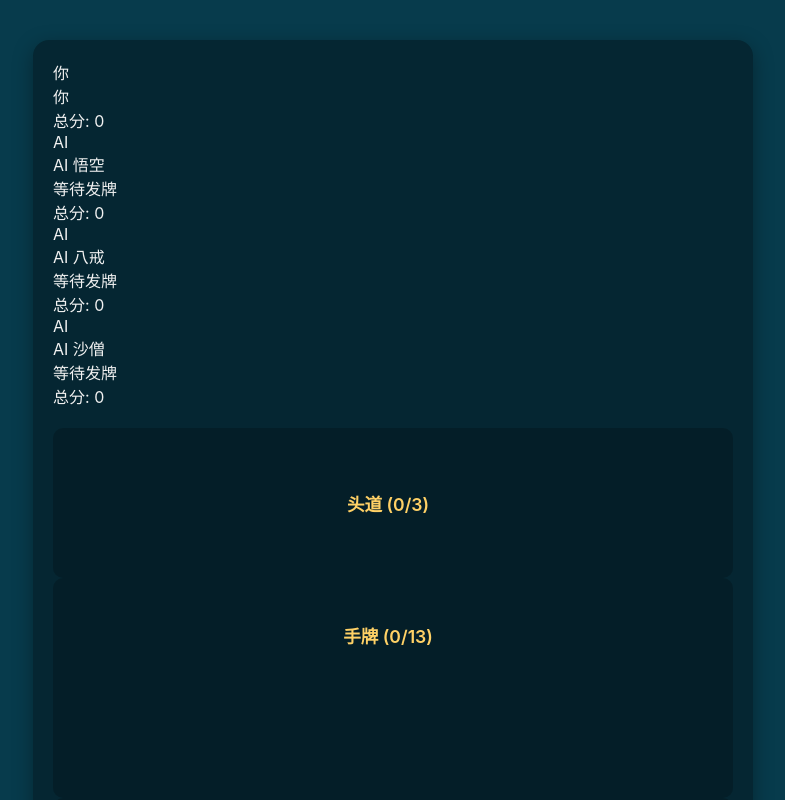
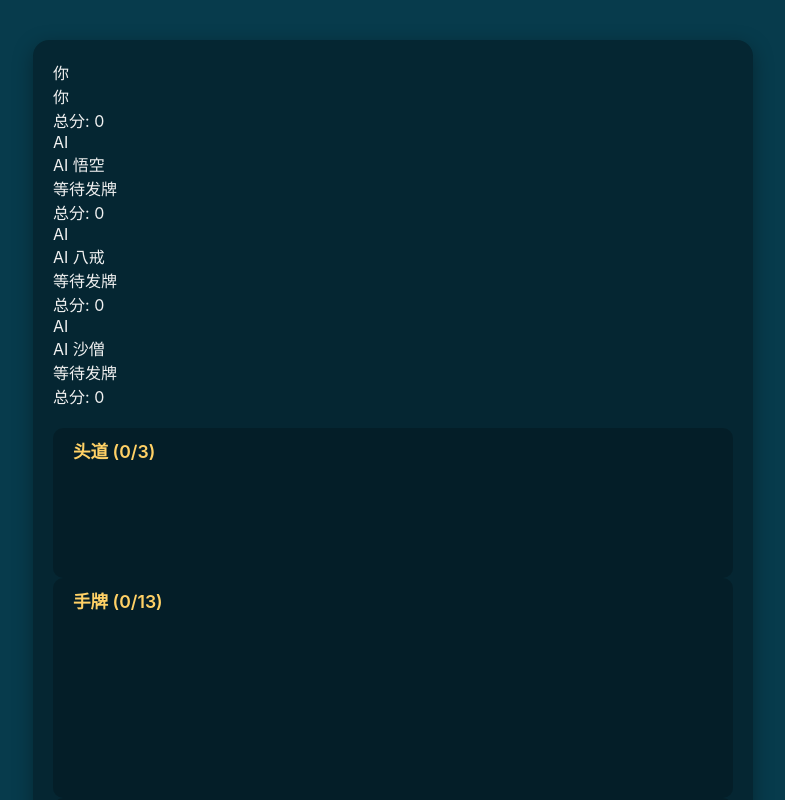
Before and after one commit to wen952555/sss, a React (Create React App) app in the folder frontend/: page / in a window 1280 px wide. Shown: the top 800 px of the page, without its empty margins (247-1032 px from the left). Built offline with nearby package versions, Linux system fonts and the light colour scheme.

Commit message:
Update HandArea.js

```diff
--- a/frontend/src/components/HandArea.js
+++ b/frontend/src/components/HandArea.js
@@ -1,35 +1,31 @@
-// frontend/src/components/HandArea.js
+// frontend/src/components/HandArea.js - 简化版，文字和卡牌在同一层级
 import React from 'react';
 import { Droppable } from 'react-beautiful-dnd';
 import CardComponent from './Card';
 
 const HandArea = ({ droppableId, title, cards, evaluatedHandType, allowWrap = false }) => {
   return (
-    // .hand-area-zone 这个外层包裹可能不再那么重要，主要样式集中在 .hand-area
     <div className="hand-area-zone">
       <Droppable droppableId={droppableId} direction="horizontal">
         {(provided, snapshot) => (
           <div
             ref={provided.innerRef}
             {...provided.droppableProps}
-            // hand-area 现在需要处理内部文字和卡牌的布局
             className={`hand-area ${snapshot.isDraggingOver ? 'droppable-active' : ''} ${allowWrap ? 'allow-wrapping' : ''}`}
           >
-            {/* 方案一：将文字放在卡牌上方或角落 (使用绝对定位或flex order) */}
-            <div className="hand-area-overlay-info">
+            {/* 标题和牌型显示在内部 */}
+            <div className="hand-info-internal">
               <h3 className="hand-area-title-internal">{title}</h3>
               {evaluatedHandType && (
                 <span className="hand-type-display-internal">{evaluatedHandType.name}</span>
               )}
             </div>
 
-            {/* 卡牌渲染区域 */}
-            <div className="cards-container-internal">
-              {cards.map((card, index) => (
-                <CardComponent key={card.id} cardData={card} index={index} draggableId={card.id} />
-              ))}
-            </div>
-            {provided.placeholder} {/* placeholder 应该在卡牌之后 */}
+            {/* 卡牌 */}
+            {cards.map((card, index) => (
+              <CardComponent key={card.id} cardData={card} index={index} draggableId={card.id} />
+            ))}
+            {provided.placeholder}
           </div>
         )}
       </Droppable>
```
